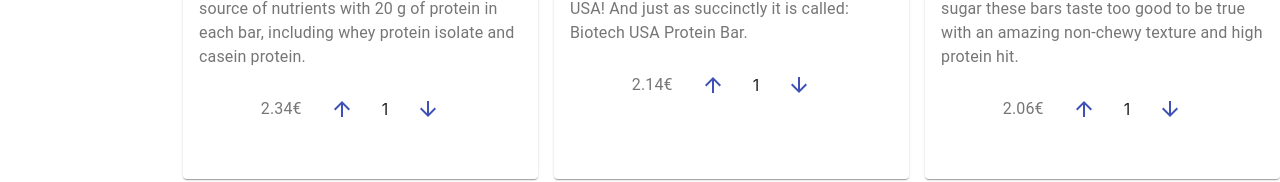
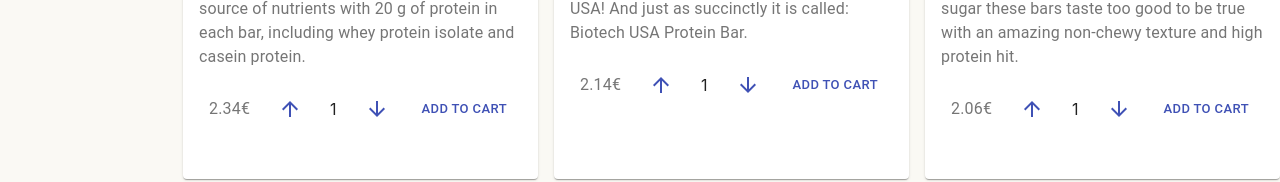
Before and after one commit to NadimRadjab/ShoppingCart, a React (Create React App) app: page /shoping/protein-bars in a window 1280 px wide. Shown: the part 561-743 px from the top of the page. Built offline with nearby package versions, Linux system fonts and the light colour scheme.

Commit message:
Adding Shoping Cart

```diff
--- a/src/Routs.js
+++ b/src/Routs.js
@@ -1,17 +1,28 @@
 import React, { useState } from 'react'
 import { BrowserRouter, Switch, Route } from "react-router-dom";
 import supplements from './supplements';
-import NavBar from './components/NavBar';
 import App from './App';
 import Shoping from './components/Shoping';
+import ShopingCart from './components/ShopingCart';
 
 function Routs() {
     const [supplement, setSupplement] = useState(supplements);
+    const [shopingCart, setShopingCart] = useState([]);
 
     const findSupplement = id => {
         return supplement.find(suppm => {
             return suppm.id === id
         });
+    }
+
+
+    const addToShopingCart = (array, name) => {
+        array.map(suppm => {
+            if (suppm.name === name) {
+                setShopingCart([...shopingCart, suppm])
+            }
+        })
+
     }
 
 
@@ -22,7 +33,16 @@
                 <Route exact path='/' render={() => <App />} />
                 <Route
                     exact path='/shoping/:id'
-                    render={(routeProps) => <Shoping supplement={supplement} findSupplement={findSupplement(routeProps.match.params.id)} />} />
+                    render={(routeProps) => <Shoping
+                        supplement={supplement}
+                        addToShopingCart={addToShopingCart}
+                        findSupplement={findSupplement(routeProps.match.params.id)}
+                    />} />
+
+
+                <Route
+                    exact path='/shoping-cart'
+                    render={() => <ShopingCart cartItems={shopingCart} />} />
             </Switch>
 
         </BrowserRouter>
--- a/src/components/Cards.js
+++ b/src/components/Cards.js
@@ -10,7 +10,7 @@
 import ArrowDownwardIcon from '@material-ui/icons/ArrowDownward';
 import styles from '../styles/CardStyles';
 
-function Cards({ classes, img, name, about, supplement }) {
+function Cards({ classes, img, name, about, supplement, addToShopingCart }) {
     const [quantity, setQuantity] = useState(1);
     const [newSupplements, setNewSupplements] = useState([])
 
@@ -45,6 +45,9 @@
         })
         setNewSupplements(updatePrice)
     }
+    const handleShoping = () => {
+        addToShopingCart(supplement.suppm, name)
+    }
 
     let currentPrice = newSupplements.map(p => {
         if (p.name === name) {
@@ -78,9 +81,11 @@
                 <Button onClick={() => removeQuantity(name)} size="small" color="primary">
                     <ArrowDownwardIcon />
                 </Button>
+                <Button onClick={handleShoping} size="small" color="primary">
+                    Add To Cart
+                </Button>
+            </CardActions>
 
-
-            </CardActions>
         </Card>
     )
 
--- a/src/components/Shoping.js
+++ b/src/components/Shoping.js
@@ -1,4 +1,4 @@
-import React from 'react'
+import React, { useState } from 'react'
 import Cards from './Cards';
 import SideBar from './SideBar';
 import { withStyles } from '@material-ui/styles'
@@ -6,7 +6,7 @@
 import NavBar from './NavBar';
 
 
-function Shoping({ classes, findSupplement, supplement }) {
+function Shoping({ classes, findSupplement, supplement, addToShopingCart }) {
 
 
     return (
@@ -22,6 +22,7 @@
                                 name={p.name}
                                 about={p.about}
                                 img={p.img}
+                                addToShopingCart={addToShopingCart}
                                 supplement={findSupplement}
                             />
                         ))}
--- /dev/null
+++ b/src/components/ShopingCard.js
@@ -0,0 +1,48 @@
+import React, { useState, useEffect } from 'react'
+import Card from '@material-ui/core/Card';
+import CardActionArea from '@material-ui/core/CardActionArea';
+import CardActions from '@material-ui/core/CardActions';
+import CardContent from '@material-ui/core/CardContent';
+import Button from '@material-ui/core/Button';
+import Typography from '@material-ui/core/Typography';
+import { withStyles } from '@material-ui/styles'
+import styles from '../styles/ShopingCardStyles';
+import ArrowUpwardIcon from '@material-ui/icons/ArrowUpward';
+import ArrowDownwardIcon from '@material-ui/icons/ArrowDownward';
+
+function ShopingCard({ classes, name, price, img }) {
+
+    return (
+        <Card className={classes.root} >
+            <CardActionArea>
+                <img src={img} alt={name} />
+                <CardContent>
+                    <Typography gutterBottom variant="h5" component="h2">
+                        {name}
+                    </Typography>
+
+                </CardContent>
+            </CardActionArea>
+            <CardActions className={classes.actions}>
+                <Typography color="textSecondary" component="h3">
+                    {price}
+                    {/* {currentPrice}&#8364; */}
+                </Typography>
+                <Button size="small" color="primary">
+                    <ArrowUpwardIcon />
+                </Button>
+                {/* <span>{quantity}</span> */}
+                <Button size="small" color="primary">
+                    <ArrowDownwardIcon />
+                </Button>
+                <Button size="small" color="primary">
+                    delete
+                </Button>
+            </CardActions>
+
+        </Card>
+
+    )
+
+}
+export default withStyles(styles)(ShopingCard);
--- /dev/null
+++ b/src/components/ShopingCart.js
@@ -0,0 +1,19 @@
+import React from 'react';
+import ShopingCard from './ShopingCard';
+
+
+
+function ShopingCart({ classes, cartItems }) {
+    return (
+        <div className=''>
+            {cartItems.map(item => (
+                <ShopingCard supplement={cartItems}
+                    img={item.img}
+                    name={item.name}
+                    item={item.price} />
+            ))}
+        </div>
+    )
+};
+
+export default ShopingCart;
--- a/src/styles/NavBarStyles.js
+++ b/src/styles/NavBarStyles.js
@@ -10,7 +10,6 @@
             fontSize: '22px'
         },
         '& a svg': {
-
             fontSize: '40px'
         }
     }
--- /dev/null
+++ b/src/styles/ShopingCardStyles.js
@@ -0,0 +1,6 @@
+const styles = {
+
+}
+
+
+export default styles;
--- a/src/styles/ShopingStyles.js
+++ b/src/styles/ShopingStyles.js
@@ -1,9 +1,11 @@
 const styles = {
     root: {
         height: '100vh',
-
+        backgroundColor: '#FAF9F4',
+        overflow: 'auto',
     },
     cards: {
+
         display: 'flex',
         justifyContent: 'center',
         alignItems: 'center'
```
